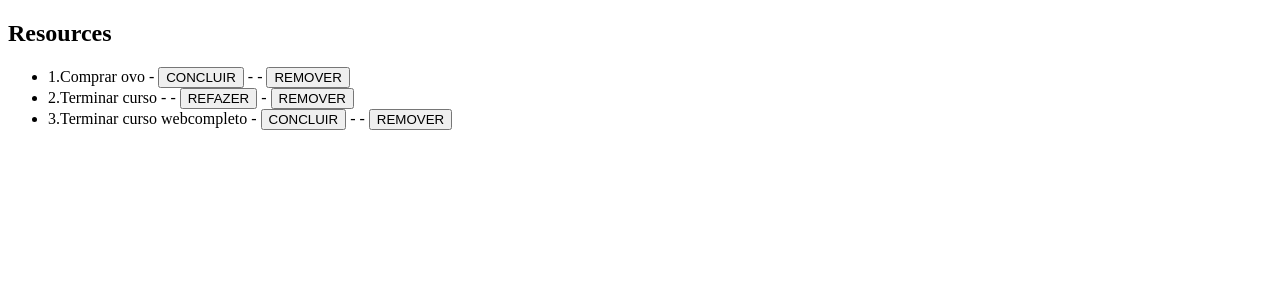
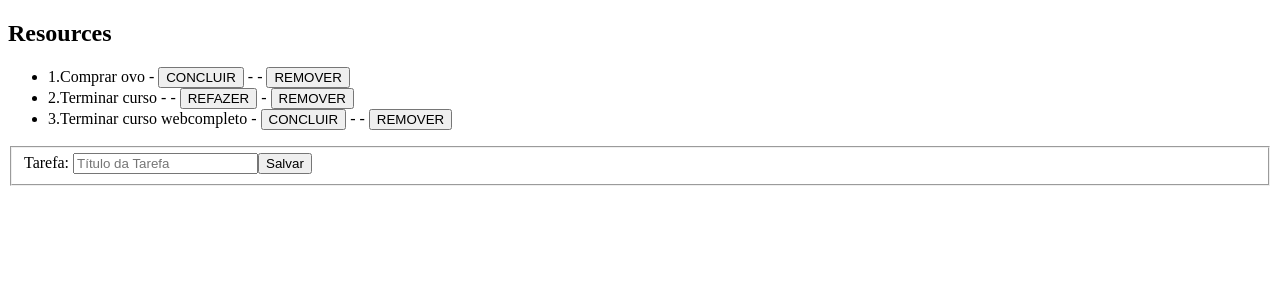
Before and after one commit to pdwebdesign/curso_angular, an Angular app in the folder todo/: page / in a window 1280 px wide. Shown: the top 300 px of the page. Built offline with nearby package versions, Linux system fonts and the light colour scheme.

Commit message:
Aula 13 form basico concluida

```diff
--- a/todo/src/app/app.component.html
+++ b/todo/src/app/app.component.html
@@ -6,6 +6,18 @@
     <button (click)="remove(todo)">REMOVER</button></li>
   </ul>
 
+  <form [formGroup]="form"> <!-- [] estamos chamando do TS para o HTML -->
+    <fieldset>
+      <label for="">Tarefa: </label>
+      <input
+        type="text"
+        placeholder="Título da Tarefa"
+        maxlength="60"
+        formControlName="title"> <!-- Vinculando com o elemento dentro do app.component title -->
+      <button>Salvar</button>
+    </fieldset>
+  </form>
+
 <!-- () = HTML > TS
 [] = TS > HTML
 [()] = TS <> HTML -->
--- a/todo/src/app/app.component.ts
+++ b/todo/src/app/app.component.ts
@@ -1,5 +1,7 @@
 import { Component } from '@angular/core';
+import { FormGroup, FormBuilder, Validators } from '@angular/forms'; // importa o Grupo de formulario, ja temos alguns validators padrao ou custom validators que podemos criar
 import { Todo } from 'src/models/todo.model'; // importa a classe Todo
+
 
 @Component({ // Cria metadados para a nossa classe, nesse caso um seletor, um html e um estilo.
   selector: 'app-root', // aqui é transformado em uma tag html
@@ -9,11 +11,20 @@ import { Todo } from 'src/models/todo.model'; // importa a classe Todo
 export class AppComponent { // Quando utilizamos export no TS, estamos criando uma class publica
   // title = 'todo';
   public todos: Todo[] = [];
-  public title: String = 'Lista de Tarefas'
+  public title: String = 'Lista de Tarefas';
+  public form: FormGroup; // Como a tela pode ter varios formularios é necessario criar um Grupo de formulario
+
   /**
    *
    */
-  constructor() {
+  constructor(private fb: FormBuilder) {
+    this.form = this.fb.group({
+      title: ['', Validators.compose([ // Colocarmos o Validators.compose([]) caso tenha mais de uma validação no meu formulário
+        Validators.minLength(3),// O titulo da tarefa tem que ter no minimo 3 caracteres e no maximo 60
+        Validators.maxLength(60),
+        Validators.required
+      ])]
+    });
     this.todos.push(new Todo(1, 'Comprar ovo', false));
     this.todos.push(new Todo(2, 'Terminar curso', true));
     this.todos.push(new Todo(3, 'Terminar curso webcompleto', false));
--- a/todo/src/app/app.module.ts
+++ b/todo/src/app/app.module.ts
@@ -1,5 +1,6 @@
 import { BrowserModule } from '@angular/platform-browser';
 import { NgModule } from '@angular/core';
+import { ReactiveFormsModule } from '@angular/forms' // É necessario importar para utilizar dentro do imports
 
 import { AppComponent } from './app.component';
 
@@ -8,7 +9,8 @@ import { AppComponent } from './app.component';
     AppComponent
   ],
   imports: [
-    BrowserModule
+    BrowserModule,
+    ReactiveFormsModule // importar o modulo de formularios do Angular, nâo vem como padrão
   ],
   providers: [],
   bootstrap: [AppComponent] // chama o app component
```
